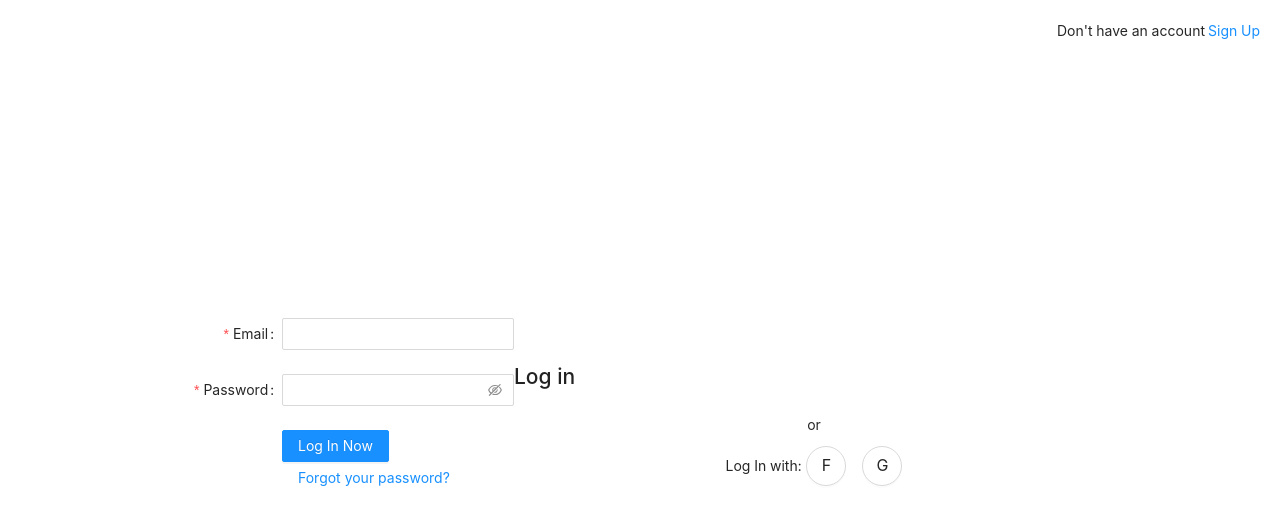
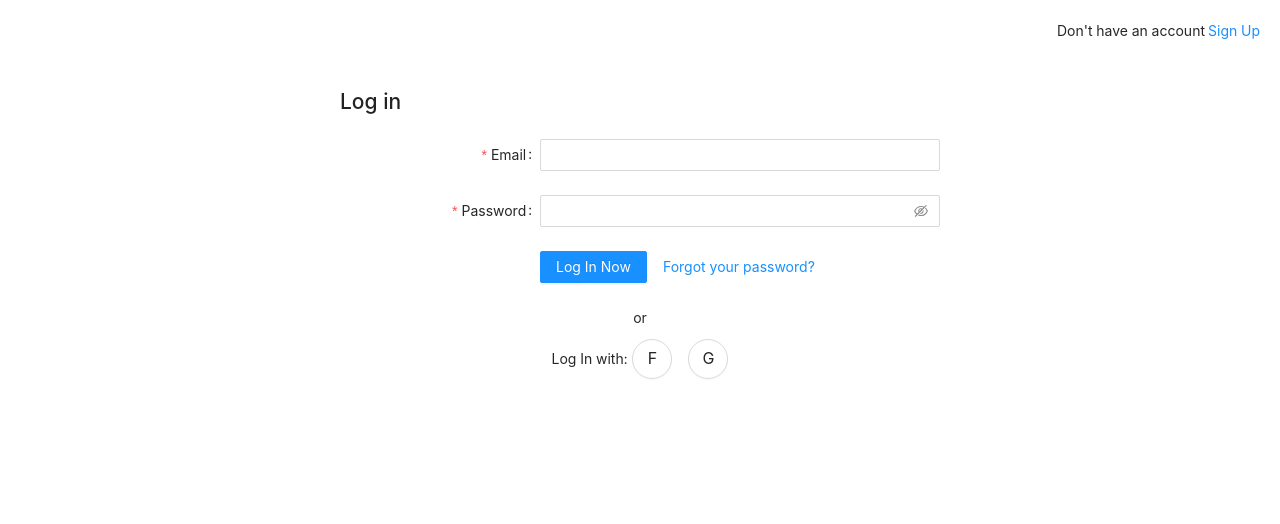
Before and after one commit to Antonio-Kr/delayed_posting, a React (Create React App) app in the folder front/: page /login in a window 1280 px wide. Shown: the top 524 px of the page. Built offline with nearby package versions, Linux system fonts and the light colour scheme; what react-router-redux would draw is missing.

Commit message:
refactoring

```diff
--- a/front/src/pages/AuthPages/LoginPage/index.tsx
+++ b/front/src/pages/AuthPages/LoginPage/index.tsx
@@ -31,10 +31,9 @@ export default function LoginPage() {
     return (
         <div className={classes.sign}>
             <SignUpLoginPage {...signName} />
-            <LoginForm/>
             <div className={classes.sign__form}>
                 <h2 className={classes.sign__form_title}>Log in</h2>
-
+                <LoginForm/>
                 <div className={classes.textCenter}>
                     or
                     <div className={classes.socials}>
```
